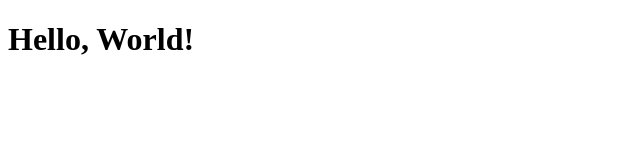
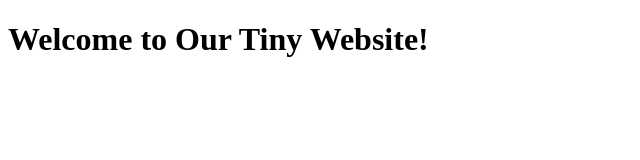
Before and after one commit to JMEO-dev/ostad-assignment-1, a plain HTML site: page index.html in a window 1280 px wide. Shown: the whole page, without its empty margins (0-640 px from the left). Drawn offline with Linux system fonts and the light colour scheme.

Commit message:
Improve heading and title in index.html

```diff
--- a/index.html
+++ b/index.html
@@ -3,9 +3,9 @@
 <head>
     <meta charset="UTF-8">
     <meta name="viewport" content="width=device-width, initial-scale=1.0">
-    <title>Tiny Website</title>
+    <title>Our Tiny Website</title>
 </head>
 <body>
-    <h1>Hello, World!</h1>
+    <h1>Welcome to Our Tiny Website!</h1>
 </body>
 </html>
```
